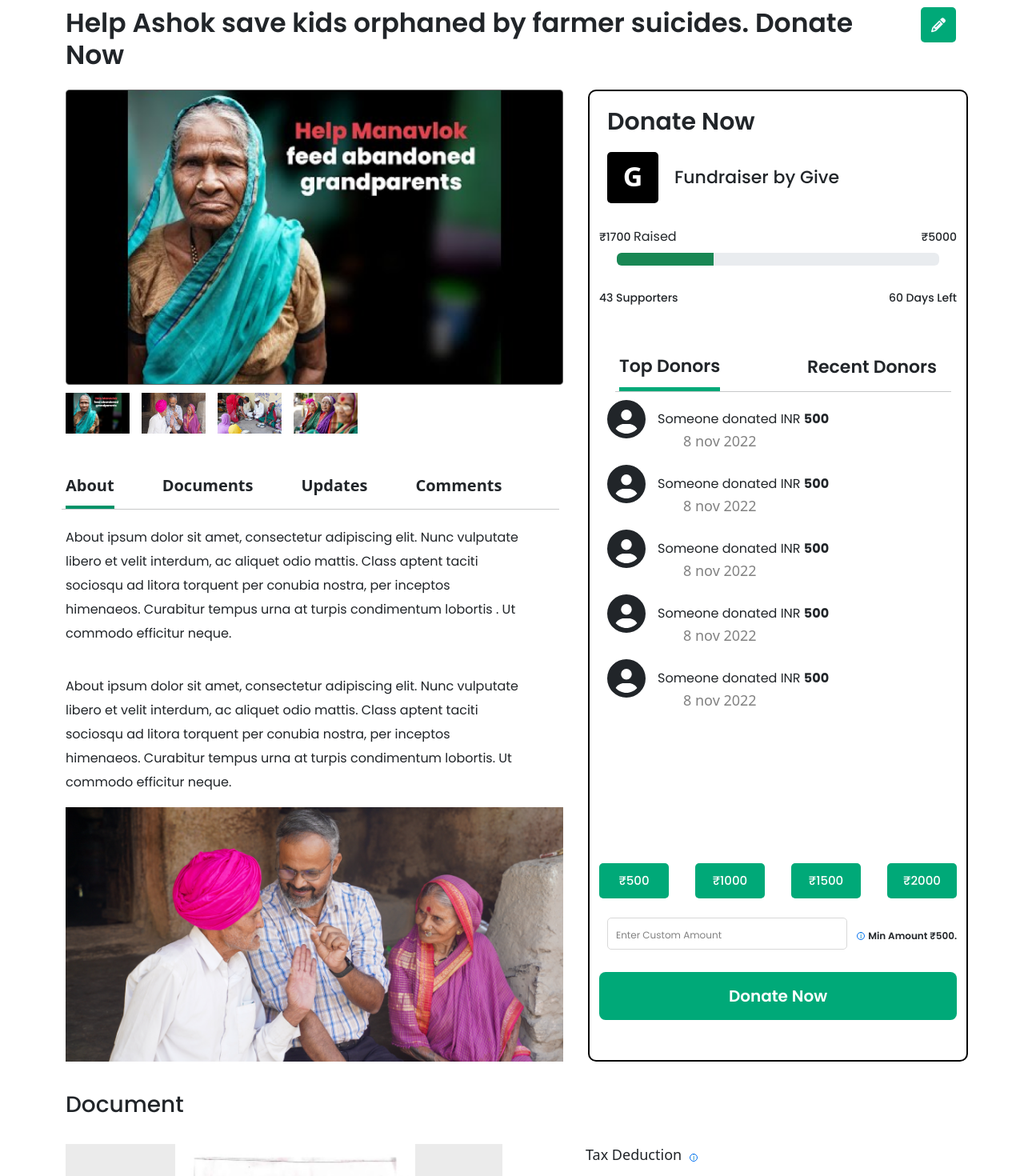
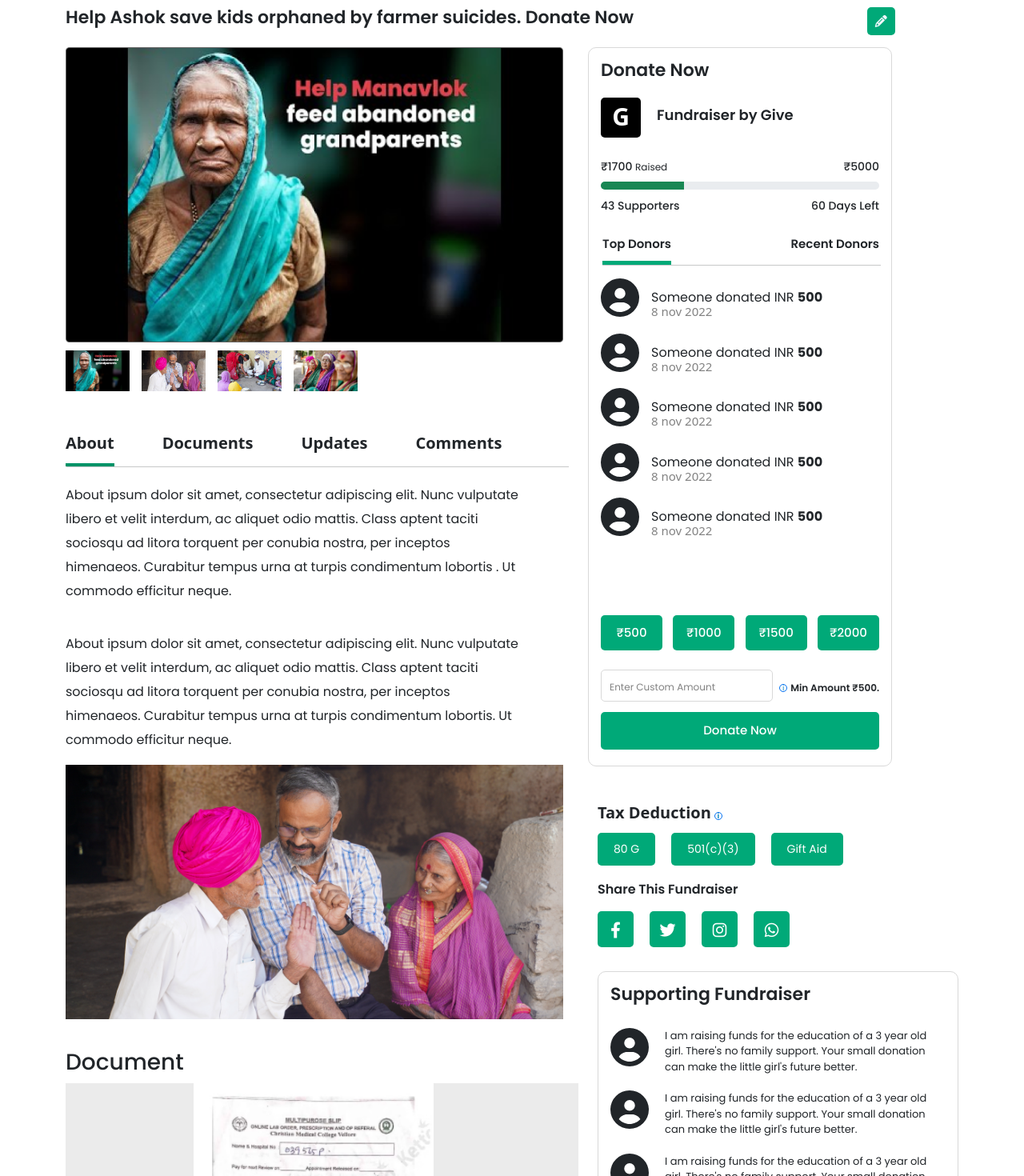
Before and after one commit to Punitpandit1326/Helpbharat-donator-panel, a React (Create React App) app: page /donationtab in a window 1280 px wide. Shown: the part 140-1610 px from the top of the page at 80% size. Built offline with nearby package versions, Linux system fonts and the light colour scheme.

Commit message:
dtab changes

```diff
--- a/src/component/Navigation/Navbar.jsx
+++ b/src/component/Navigation/Navbar.jsx
@@ -24,7 +24,7 @@ const Navigation = ({ activeLink }) => {
       <Navbar expand="lg" variant='dark' className='NavbarMAin' style={{ height: '79px' }}>
         <Container>
           <Navbar.Brand href="#" className='logo'>
-            <h4><Link to={'/'} className='logo-link'>HelpBharat</Link></h4></Navbar.Brand>
+            <h4 className='text-white'><Link to={'/'} className='logo-link'>HelpBharat</Link></h4></Navbar.Brand>
           <Navbar.Toggle aria-controls="navbarScroll" />
           <Navbar.Collapse id="navbarScroll">
             <Nav
--- a/src/pages/DonationTab/DonationTab.css
+++ b/src/pages/DonationTab/DonationTab.css
@@ -8,29 +8,28 @@
 }
 
 .DonationCont h1 {
+  font-family: Poppins;
+  font-size: 22px;
+  font-weight: 600;
   margin: 0;
-  font-family: Poppins;
-  font-size: 33px;
-  font-weight: 600;
-  width: 95%;
 }
 
 .pecilIcon {
   color: aliceblue;
   text-align: center;
-  padding: 13px 13px;
-  font-size: 18px;
+  padding: 10px 10px;
+  font-size: 15px;
 }
 
 i.pecilIcon {
   position: absolute;
-  top: 0%;
-  right: 15px;
-  background-color: #00a978;
+  top: 0;
+  right: 8%;
   color: aliceblue;
   text-align: center;
   border: none;
   border-radius: 5px;
+  background-color: #00a978;
 }
 
 /* ---------Donationleft-------- */
@@ -40,6 +39,10 @@ i.pecilIcon {
   display: flex;
   justify-content: flex-start;
   gap: 15px;
+}
+
+.Imagesleft img {
+  transition: opacity .15s ease-in-out;
 }
 
 .Sectionleftt {
@@ -94,19 +97,24 @@ i.pecilIcon {
   font-family: "Poppins", sans-serif;
 }
 
+.donation-underline {
+  width: 98% !important;
+  margin: 0 0 0 1px !important;
+}
+
 /* -------DonationRight----------- */
 
 .DonationRight {
-  border: 2px solid black;
-  height: auto;
+  height: 100%;
+  position: relative;
+  padding: 15px;
   border-radius: 10px;
-  position: relative;
+  border: 1px solid #d9d9d9;
 }
 
 .DonationRight h2 {
-  margin: 20px 10px;
   font-family: Poppins;
-  font-size: 30px;
+  font-size: 22px;
   font-weight: 600;
 }
 
@@ -114,34 +122,51 @@ i.pecilIcon {
   display: flex;
   justify-content: flex-start;
   gap: 20px;
-  margin-left: 10px;
+  margin-top: 20px;
 }
 
 .BlackBox {
-  width: 64px;
-  height: 64px;
+  width: 50px;
+  height: 50px;
   border-radius: 5px;
   background-color: #000;
 
 }
 
 .BlackBox h4 {
-  font-size: 34px;
+  font-size: 30px;
   text-align: center;
-  padding-top: 10px;
-  font-weight: 600;
+  padding-top: 6px;
+  font-weight: 700;
   color: var(--main-color2);
 }
 
 p.fraiserpara {
   font-family: Poppins;
-  font-weight: 500;
-  font-size: 22px;
-  padding-top: 15px;
+  font-weight: 600;
+  font-size: 18px;
+  padding-top: 8px;
 }
 
 .PriceDeatailsLeft {
-  margin-top: 30px;
+  margin-top: 25px;
+}
+
+.PriceDeatailsLeft span {
+  font-weight: 400;
+  font-size: 12px;
+}
+
+.donation-price-paragraph {
+  display: flex;
+  justify-content: space-between;
+}
+
+.donation-price-paragraph p {
+  font-family: Poppins;
+  font-size: 14px;
+  font-weight: 500;
+  padding-top: 10px;
 }
 
 .tr-donor {
@@ -149,7 +174,7 @@ p.fraiserpara {
   justify-content: space-between;
   align-items: center;
   margin-top: 30px;
-  padding: 0 25px;
+  padding: 0;
 }
 
 .tr-donor p.active {
@@ -160,24 +185,25 @@ p.fraiserpara {
 
 .tr-donor p {
   font-family: Poppins;
-  font-size: 22px;
+  font-size: 15px;
   font-weight: 600;
   margin-bottom: 0;
   padding-bottom: 10px;
+  cursor: pointer;
   border-bottom: 4px solid var(--main-color2);
 }
 
-/* .tr-donor p:hover {
-  padding-bottom: 10px;
-  border-bottom: 4px solid var(--main-color);
-} */
+.topdonor {
+  margin: 10px 0 0 2px
+}
 
-.topdonor {
-  margin-top: 50px;
+.dt-line {
+  width: 100% !important;
+  margin-left: 2px !important;
 }
 
 .donarInfo {
-  margin-top: 30px;
+  margin-top: 5px;
   display: flex;
   justify-content: flex-start;
   align-items: center;
@@ -186,17 +212,17 @@ p.fraiserpara {
 
 .donarInfo p {
   font-family: Poppins;
-  font-size: 18px;
+  font-size: 16px;
   font-weight: 400;
-  margin: 0;
+  margin-top: -10px;
 }
 
 p.donoted-inr {
-  margin-top: -10px;
-  padding-left: 95px;
-  font-size: 18px;
+  margin-top: -18px;
+  padding-left: 63px;
+  font-size: 15px;
   color: #828282;
-  font-weight: 500;
+  font-weight: 400;
 }
 
 /* --------ButtonSection-------- */
@@ -211,7 +237,7 @@ p.donoted-inr {
 }
 
 .donate-btn-price button {
-  width: 87px;
+  width: 77px;
   height: 44px;
   border-radius: 5px;
   background-color: #00a978;
@@ -220,7 +246,7 @@ p.donoted-inr {
   font-size: 15px;
   font-weight: 500;
   border: none;
-  margin-top: 140px;
+  margin-top: 70px;
 }
 
 /* --------inputForm------ */
@@ -232,17 +258,18 @@ p.donoted-inr {
 }
 
 .donate-form input {
-  width: 300px;
-  height: 54px;
+  width: 215px;
+  height: 45px !important;
   border-radius: 5px;
   border: 1px solid;
   padding: 10px;
+  margin-left: 0 !important;
 }
 
 .donate-form input::placeholder {
   padding: 0;
   font-family: "Poppins", sans-serif;
-  font-size: 15px;
+  font-size: 12px !important;
   color: #828282;
   text-align: left;
 }
@@ -272,7 +299,7 @@ p.donoted-inr {
   left: 5px;
   top: 19px;
   background: white;
-  padding: 20px;
+  padding: 8px 10px;
   border-radius: 8px;
   color: black;
   box-shadow: 0px 0px 10px rgb(0, 0, 0, 25%);
@@ -284,11 +311,11 @@ p.donoted-inr {
   content: "";
   width: 20px;
   height: 15px;
+  top: -9px;
+  left: 2px;
   position: absolute;
   background-color: white;
   box-shadow: 0px 0px 10px rgb(0, 0, 0, 25%);
-  top: -9px;
-  left: 2px;
   clip-path: polygon(0 0, 0% 100%, 100% 100%);
 }
 
@@ -317,37 +344,34 @@ p.donoted-inr {
 }
 
 .donate-Now2 {
+  font-family: "Poppins", sans-serif;
+  font-weight: 500;
+  font-size: 15px;
   width: 100%;
-  height: 60px;
-  font-size: 20px;
-  font-weight: 600;
-  border-radius: 8px;
+  height: 47px;
+  border: none;
+  margin: 5px 0;
+  border-radius: 5px;
+  color: var(--main-color2);
   background-color: #00a978;
-  color: var(--main-color2);
-  font-family: "Poppins", sans-serif;
-  border: none;
-  margin: 20px 0;
 }
 
-.donate-Now2:hover {
-  background-color: #00a978;
-  border: 1px solid;
-}
 
 /* ---------DocumentSection----------- */
 
 .DocumentSection {
-  margin-top: 50px;
+  margin-top: 22px;
 }
 
 .document-image-section {
   width: 300px;
   height: 100%;
   margin-left: 25%;
+  transition: background-color 0.5s ease-in-out;
 }
 
 .d-head h5 {
-  margin-bottom: 30px;
+  margin-bottom: 7px;
   font-family: Poppins;
   font-size: 28px;
   font-weight: 500;
@@ -355,9 +379,7 @@ p.donoted-inr {
 }
 
 .Documentright-main2 {
-  border-radius: 10px;
-  margin-left: 80px;
-
+  margin: -31% 0 0 0;
 }
 
 .Documentright-main2 span {
@@ -379,7 +401,7 @@ p.donoted-inr {
 }
 
 .value-btn button {
-  padding: 15px 30px;
+  padding: 10px 20px;
   width: fit-content;
   white-space: nowrap;
   border-radius: 5px;
@@ -393,8 +415,8 @@ p.donoted-inr {
 
 .icon-main-cont h2 {
   font-family: Poppins;
-  font-size: 18px;
-  font-weight: 500;
+  font-size: 16px;
+  font-weight: 600;
   padding-top: 20px;
 
 }
@@ -402,38 +424,19 @@ p.donoted-inr {
 .social-media-icon {
   display: flex;
   justify-content: flex-start;
-  padding-top: 20px;
-}
-
-.social-icon {
-  width: 65px;
-  height: 65px;
-  background-color: #0abd89a1;
-  text-align: center;
-  padding-top: 18px;
-  font-size: 28px;
-  margin-right: 45px;
-  color: var(--main-color2);
-  border-radius: 4px;
-  font-weight: 600;
+  padding-top: 0;
 }
 
 .supportfund {
+  height: auto;
+  padding: 15px;
+  border-radius: 10px;
+  border: 1px solid #d9d9d9;
   margin-top: 30px;
-  height: auto;
-  border-radius: 5px;
-  border: 1px solid #000;
-}
-
-.supportfund h2 {
-  padding: 15px 30px;
-  font-family: "Poppins", sans-serif;
-  font-size: 26px;
-  font-weight: 600;
 }
 
 .fontAwesomeSec {
-  width: 90%;
+  width: 100%;
   display: flex;
   justify-content: center;
   gap: 20px;
@@ -444,9 +447,6 @@ p.donoted-inr {
   font-family: Poppins;
   font-size: 1.12rem;
   font-weight: 500;
-  line-height: 23px;
-  text-align: left;
-  padding-bottom: 10px;
 }
 
 @media screen and (max-width: 568px) {
@@ -485,7 +485,7 @@ p.donoted-inr {
 
   .DonationRight {
     width: 97%;
-    padding: 0;
+    padding: 12px;
     margin: 20px 7px;
     border-radius: 4px;
     border: 1px solid #000;
@@ -505,8 +505,8 @@ p.donoted-inr {
   }
 
   .tr-donor p {
-    font-size: 18px;
-    padding-bottom: 15px;
+    font-size: 16px;
+    padding-bottom: 10spx;
     margin: 0;
   }
 
@@ -519,13 +519,13 @@ p.donoted-inr {
   }
 
   .donarInfo p {
-    font-size: 18px !important;
+    font-size: 16px !important;
   }
 
   .donate-btn-price {
     width: 95%;
     gap: 10px;
-    margin: 10px 10px;
+    margin: 10px 0;
   }
 
   .donate-form {
@@ -551,7 +551,7 @@ p.donoted-inr {
   }
 
   .Documentright-main2 {
-    margin-left: 0;
+    margin: -3% 0 0 0;
   }
 
   .product-price {
@@ -596,3 +596,5 @@ p.donoted-inr {
     padding-top: 0;
   }
 }
+
+@media screen and (min-width: 1200px) {}
--- a/src/pages/DonationTab/DonationTab.jsx
+++ b/src/pages/DonationTab/DonationTab.jsx
@@ -38,7 +38,7 @@ const DonationTab = () => {
                             <li className={activeTab === "Updates" && 'active'} onClick={() => setActiveTab("Updates")}>Updates</li>
                             <li className={activeTab === "Comments" && 'active'} onClick={() => setActiveTab("Comments")}>Comments</li>
                         </div>
-                        <hr />
+                        <hr className='donation-underline' />
 
                         {activeTab === "About" && <div className="paraLeft">
                             <p>About ipsum dolor sit amet, consectetur adipiscing elit.
@@ -82,20 +82,19 @@ const DonationTab = () => {
 
                     {/* --------RightSection---------- */}
 
-                    <Col md={5} className='DonationRight'>
+                    <Col md={4} className='DonationRight'>
                         <h2>Donate Now</h2>
                         <div className='BlackBox-main'>
                             <div className='BlackBox'><h4>G</h4></div>
                             <p className='fraiserpara'>Fundraiser by Give</p>
                         </div>
 
-
                         <div className='PriceDeatailsLeft'>
-                            <p>₹1700 <span style={{ fontWeight: '400', fontSize: '1rem' }}>Raised</span> </p>
+                            <p>₹1700 <span>Raised</span> </p>
                             <p>₹5000</p>
                         </div>
-                        <ProgressBar variant="success" now={30} style={{ width: '90%', marginLeft: '5%' }} />
-                        <div className='PriceDeatailsLeft'>
+                        <ProgressBar variant="success" now={30} style={{ height: '10px' }} />
+                        <div className='donation-price-paragraph'>
                             <p>43 Supporters</p>
                             <p>60 Days Left</p>
                         </div>
@@ -105,9 +104,9 @@ const DonationTab = () => {
                             <p className={`${!donarTab && 'active'}`} onClick={() => setDonarTab(false)}>Recent Donors</p>
 
                         </div>
-                        <hr style={{ width: '94%', marginLeft: '20px' }} />
+                        <hr className='dt-line' />
 
-                        {donarTab && <div className="donorInfo-main">
+                        {donarTab && <div className="donorInfo-main p-0 mt-3">
 
                             <div className="donarInfo">
                                 <FontAwesomeIcon icon={faUserCircle} size="3x" style={{ "--fa-primary-color": "#F3E8FF", "--fa-secondary-color": "#f5f7fa", }} /> <p>Someone donated INR <strong>500</strong></p>
@@ -161,10 +160,8 @@ const DonationTab = () => {
                                 </div>
                             </div>
                         </div>
-
-
                         <div className='dn-section'>
-                            <button className='btn donate-Now2'>Donate Now</button>
+                            <button className='donate-Now2'>Donate Now</button>
                         </div>
 
                     </Col>
@@ -178,11 +175,10 @@ const DonationTab = () => {
                     <h5>Document</h5>
                 </div>
                 <Row>
-                    <Col xl={6} md={10} className='DocumentLeft' >
+                    <Col md={7} className='DocumentLeft' >
                         <div style={{ backgroundColor: '#EBEBEB' }}>
                             <img className='document-image-section' src={activeDoc} alt="Image" />
                         </div>
-
 
                         <div className='Imagesleft'>
 
@@ -190,20 +186,18 @@ const DonationTab = () => {
                             <img style={{ width: '80px' }} src="/Image/doc2.png" alt="Image" onClick={() => setActiveDoc("/Image/doc2.png")} />
                             <img style={{ width: '80px' }} src="/Image/doc3.png" alt="Image" onClick={() => setActiveDoc("/Image/doc3.png")} />
                             <img style={{ width: '80px' }} src="/Image/doc4.png" alt="Image" onClick={() => setActiveDoc("/Image/doc4.png")} />
-
-
                         </div>
                     </Col>
 
-                    <Col xl={5} md={10} className='Documentright-main2'>
+                    <Col md={5} className='Documentright-main2'>
                         <div className="product-price">
                             <div className="product-price-child1" style={{
-                                fontSize: '18px',
-                                fontWeight: '500',
-                                paddingBottom: '20px'
+                                fontSize: '20px',
+                                fontWeight: '600',
+                                paddingBottom: '10px'
                             }}>
                                 Tax Deduction
-                                <div className="i-btn" style={{ marginLeft: '10px' }}>i
+                                <div className="i-btn">i
                                     <div className="hover-box">
                                         <strong>Information</strong>
                                         <p>Actual price may be differ based on multiple factor Click to know more</p>
@@ -237,11 +231,11 @@ const DonationTab = () => {
                                 <p>I am raising funds for the education of a 3 year old girl. There's no family support. Your small donation can make the little girl's future better.</p>
                             </div>
 
-                            <div className='fontAwesomeSec' style={{ marginTop: '20px' }}>
+                            <div className='fontAwesomeSec'>
                                 <FontAwesomeIcon icon={faUserCircle} size="3x" style={{ "--fa-primary-color": "#F3E8FF", "--fa-secondary-color": "#f5f7fa", marginTop: '10px', marginLeft: 'px' }} />
                                 <p>I am raising funds for the education of a 3 year old girl. There's no family support. Your small donation can make the little girl's future better.</p>
                             </div>
-                            <div className='fontAwesomeSec' style={{ marginTop: '20px' }}>
+                            <div className='fontAwesomeSec'>
                                 <FontAwesomeIcon icon={faUserCircle} size="3x" style={{ "--fa-primary-color": "#F3E8FF", "--fa-secondary-color": "#f5f7fa", marginTop: '10px', marginLeft: 'px' }} />
                                 <p>I am raising funds for the education of a 3 year old girl. There's no family support. Your small donation can make the little girl's future better.</p>
                             </div>
--- a/src/pages/dashboard/DashBoard.css
+++ b/src/pages/dashboard/DashBoard.css
@@ -359,6 +359,7 @@
 
   .edit-fund button {
     margin: 0;
+    width: 100%;
   }
 
   .HeadHeroSection {
```
Also changed, not shown: src/pages/EditDonationTab/EditDonationTab.jsx (+21 -16 lines), src/pages/donationdb/DonationDb.css (+21 -7 lines), src/pages/donationdb/DonationDb.jsx (+5 -13 lines), src/pages/mywithdraw/MyWithdraw.css (+8 -0 lines), src/pages/promotePage/PromotePage.css (+29 -17 lines), src/pages/promotePage/PromotePage.jsx (+4 -7 lines), src/pages/settings/Setting.css (+7 -12 lines).
